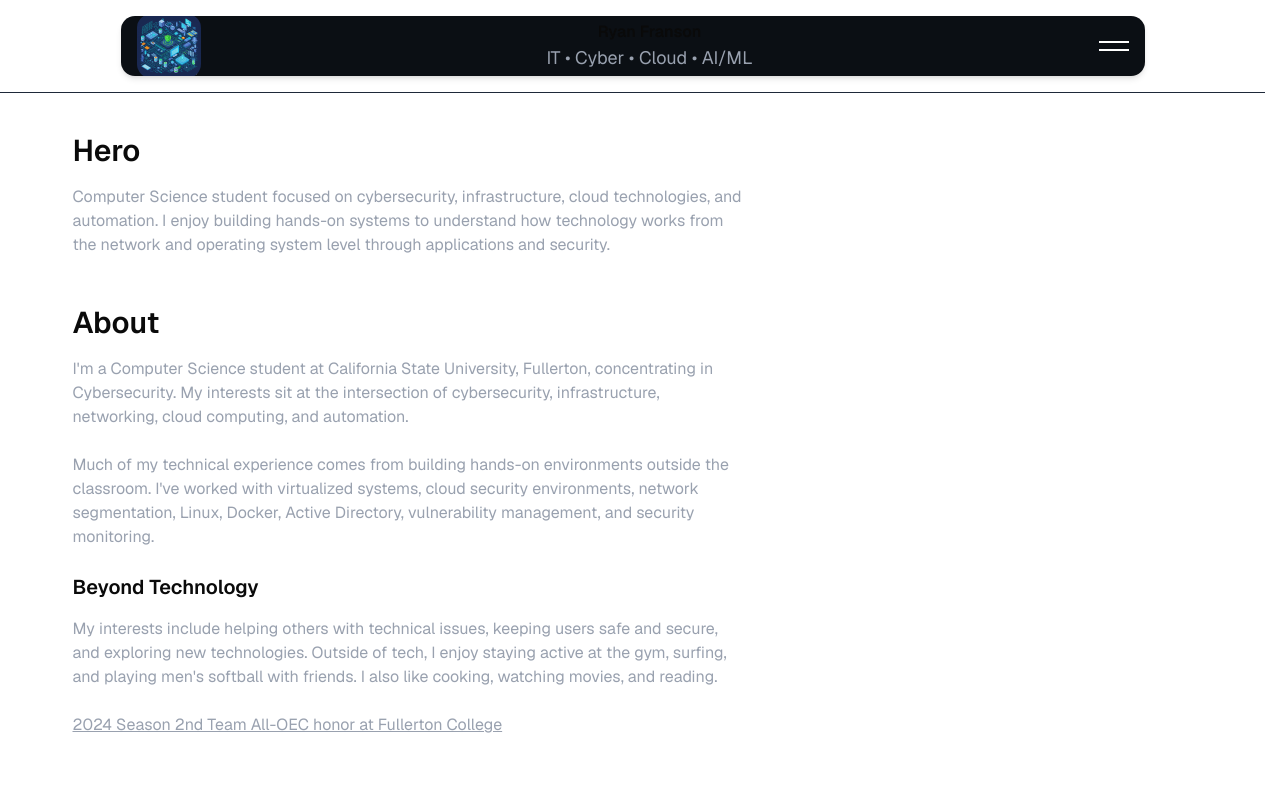
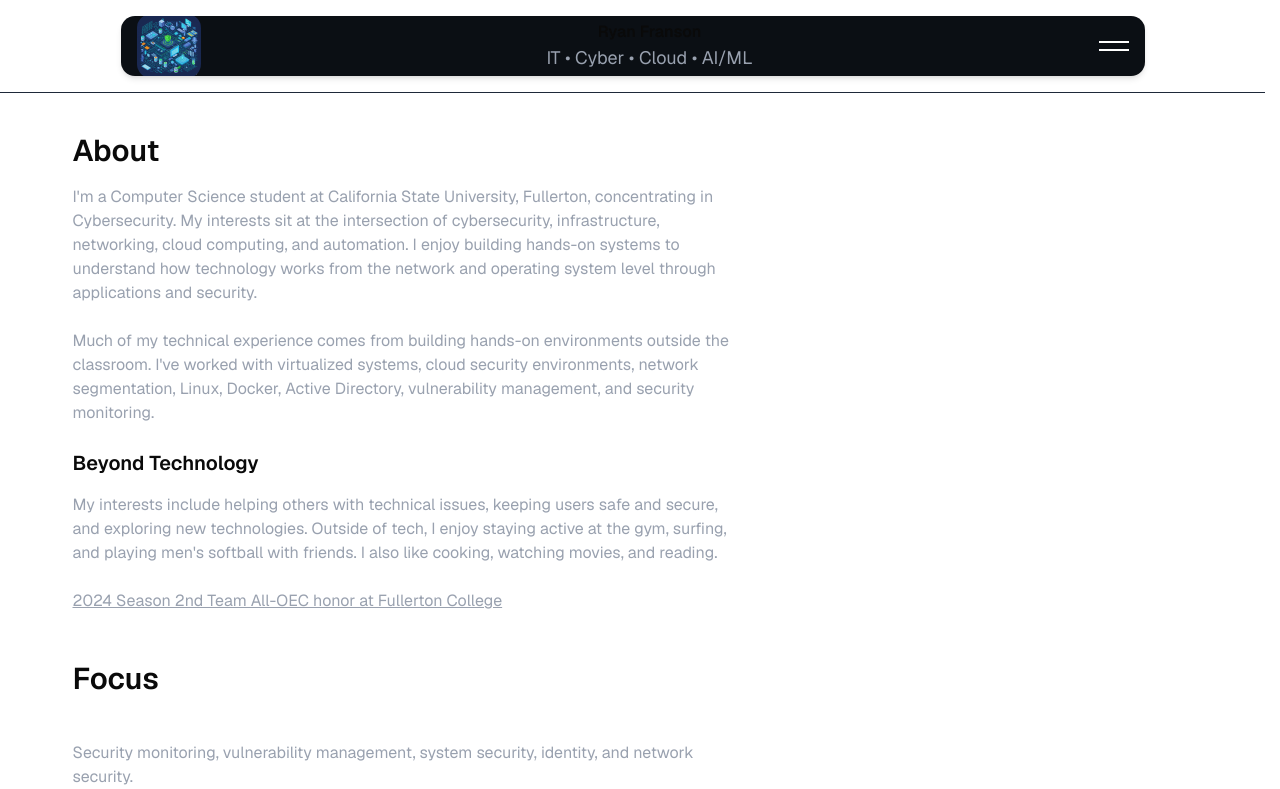
Before and after one commit to Ryan4012/portv2, a Next.js app: page / in a window 1280 px wide. Shown: the top 789 px of the page. Built offline with nearby package versions, Linux system fonts and the light colour scheme.

Commit message:
about section adjusted

```diff
--- a/app/page.tsx
+++ b/app/page.tsx
@@ -4,20 +4,12 @@ export default function Home() {
   return (
     <div className="space-y-12">
 
-      {/* Hero */}
-      <section id="hero">
-      <h2 className="text-3xl font-semibold">Hero</h2>
-        <p className="mt-4 text-gray-400 max-w-2xl">
-        Computer Science student focused on cybersecurity, infrastructure, cloud technologies, and automation. I enjoy building hands-on systems to understand how technology works from the network and operating system level through applications and security.
-
-        </p>
-      </section>
 
       {/* About */}
       <section id="about">
         <h2 className="text-3xl font-semibold">About</h2>
         <p className="mt-4 text-gray-400 max-w-2xl">
-          I'm a Computer Science student at California State University, Fullerton, concentrating in Cybersecurity. My interests sit at the intersection of cybersecurity, infrastructure, networking, cloud computing, and automation.
+          I'm a Computer Science student at California State University, Fullerton, concentrating in Cybersecurity. My interests sit at the intersection of cybersecurity, infrastructure, networking, cloud computing, and automation. I enjoy building hands-on systems to understand how technology works from the network and operating system level through applications and security.
           <br /><br />
           Much of my technical experience comes from building hands-on environments outside the classroom. I've worked with virtualized systems, cloud security environments, network segmentation, Linux, Docker, Active Directory, vulnerability management, and security monitoring.
           <br /><br />
--- a/components/Navbar.tsx
+++ b/components/Navbar.tsx
@@ -17,7 +17,7 @@ export default function Navbar() {
       bgColor: "#4A4458",
       textColor: "#fff",
       links: [
-        { label: "About", href: "/#hero", ariaLabel: "About Me" },
+        { label: "About", href: "/#about", ariaLabel: "About Me" },
         { label: "Experience", href:"/#experience", ariaLabel: "About Careers"},
       ]
     },
```
